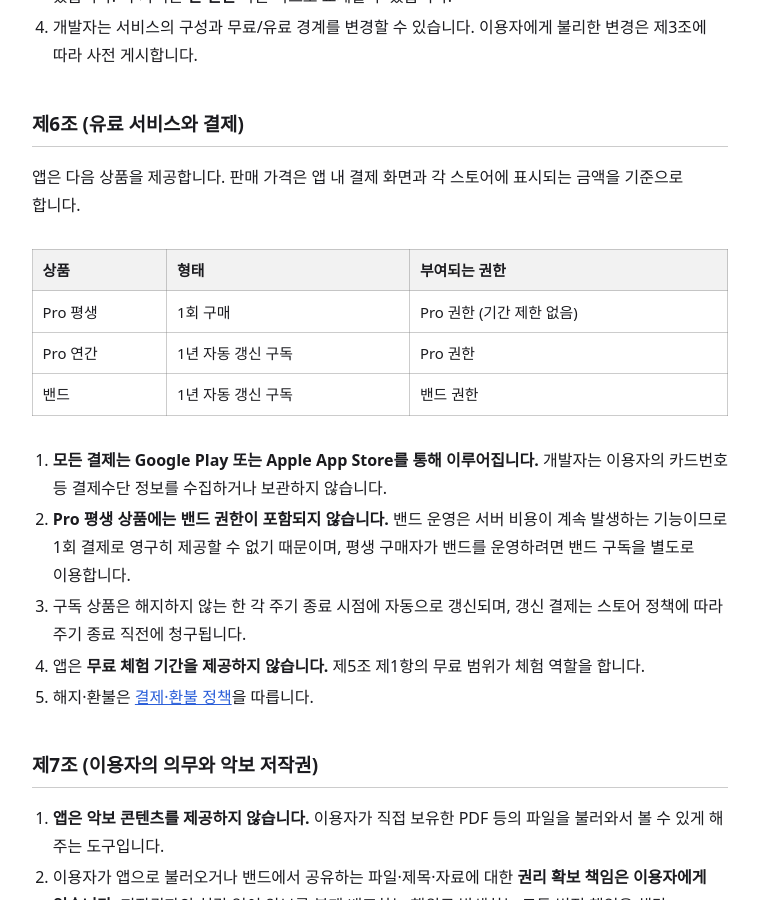
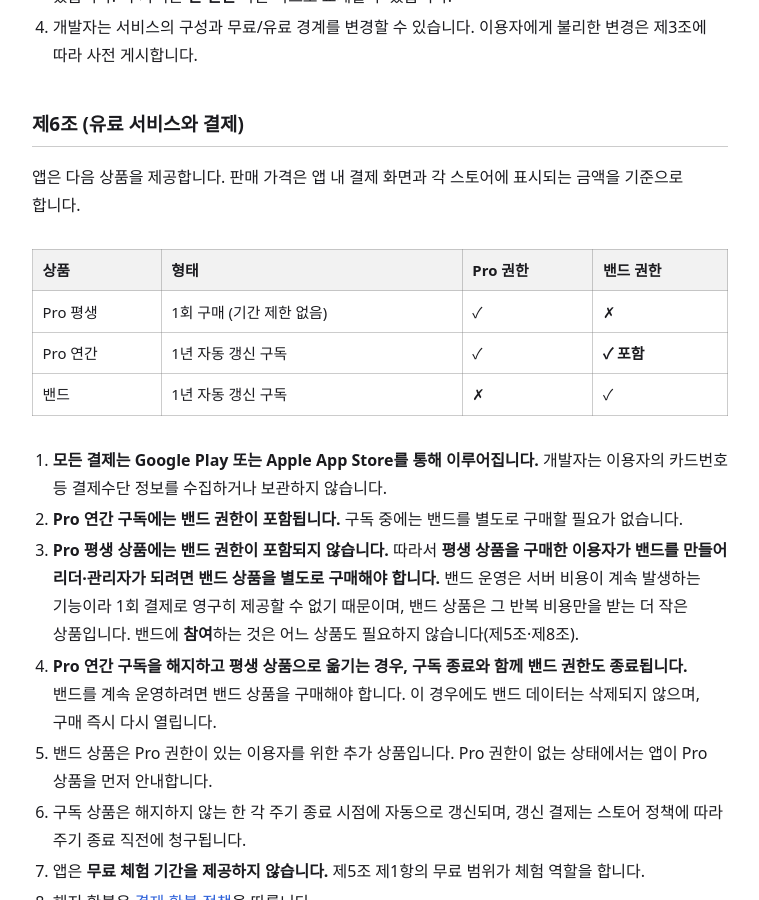
Before and after one commit to astracraftkr/ScoreCueDoc, a Jekyll site: the page built from ko/terms.md, in a window 1280 px wide and 900 px high, scrolled down 1880 px. Shown: the whole window, without its empty margins (260-1019 px from the left). Built offline with Jekyll 4.4.1, drawn with Linux system fonts in a browser that asks for light colours.

Commit message:
docs: 요금 정책 2차 개정 반영 — 연간에 밴드 포함, 밴드는 평생 전용 추가 상품
ScoreCue/doc/pricing.md 개정에 맞춰 상품표와 설명을 갱신.

- 이용약관 제6조: 상품표를 권한 매트릭스로 바꾸고, **평생 구매자가 밴드 리더·관리자가
  되려면 밴드 상품을 별도로 구매해야 한다**는 사실을 명시. 연간 구독에는 밴드가 포함되어
  따로 살 필요가 없다는 것, 연간→평생 전환 시 밴드 권한이 함께 종료된다는 것(데이터는
  유지)도 함께 적었다.
- 결제·환불 정책: 같은 내용을 구매자 시점으로 서술. 해지 후 보존 대상에 밴드 데이터 추가.

Co-Authored-By: Claude Opus 5 <noreply@anthropic.com>

```diff
--- a/ko/terms.md
+++ b/ko/terms.md
@@ -67,22 +67,30 @@ lang: ko
 
 <div class="table-wrap" markdown="1">
 
-| 상품 | 형태 | 부여되는 권한 |
-|---|---|---|
-| Pro 평생 | 1회 구매 | Pro 권한 (기간 제한 없음) |
-| Pro 연간 | 1년 자동 갱신 구독 | Pro 권한 |
-| 밴드 | 1년 자동 갱신 구독 | 밴드 권한 |
+| 상품 | 형태 | Pro 권한 | 밴드 권한 |
+|---|---|---|---|
+| Pro 평생 | 1회 구매 (기간 제한 없음) | ✓ | ✗ |
+| Pro 연간 | 1년 자동 갱신 구독 | ✓ | **✓ 포함** |
+| 밴드 | 1년 자동 갱신 구독 | ✗ | ✓ |
 
 </div>
 
 1. **모든 결제는 Google Play 또는 Apple App Store를 통해 이루어집니다.** 개발자는 이용자의 카드번호 등
    결제수단 정보를 수집하거나 보관하지 않습니다.
-2. **Pro 평생 상품에는 밴드 권한이 포함되지 않습니다.** 밴드 운영은 서버 비용이 계속 발생하는 기능이므로
-   1회 결제로 영구히 제공할 수 없기 때문이며, 평생 구매자가 밴드를 운영하려면 밴드 구독을 별도로 이용합니다.
-3. 구독 상품은 해지하지 않는 한 각 주기 종료 시점에 자동으로 갱신되며, 갱신 결제는 스토어 정책에 따라
+2. **Pro 연간 구독에는 밴드 권한이 포함됩니다.** 구독 중에는 밴드를 별도로 구매할 필요가 없습니다.
+3. **Pro 평생 상품에는 밴드 권한이 포함되지 않습니다.** 따라서 **평생 상품을 구매한 이용자가 밴드를
+   만들어 리더·관리자가 되려면 밴드 상품을 별도로 구매해야 합니다.** 밴드 운영은 서버 비용이 계속
+   발생하는 기능이라 1회 결제로 영구히 제공할 수 없기 때문이며, 밴드 상품은 그 반복 비용만을 받는 더
+   작은 상품입니다. 밴드에 **참여**하는 것은 어느 상품도 필요하지 않습니다(제5조·제8조).
+4. **Pro 연간 구독을 해지하고 평생 상품으로 옮기는 경우, 구독 종료와 함께 밴드 권한도 종료됩니다.**
+   밴드를 계속 운영하려면 밴드 상품을 구매해야 합니다. 이 경우에도 밴드 데이터는 삭제되지 않으며,
+   구매 즉시 다시 열립니다.
+5. 밴드 상품은 Pro 권한이 있는 이용자를 위한 추가 상품입니다. Pro 권한이 없는 상태에서는 앱이 Pro
+   상품을 먼저 안내합니다.
+6. 구독 상품은 해지하지 않는 한 각 주기 종료 시점에 자동으로 갱신되며, 갱신 결제는 스토어 정책에 따라
    주기 종료 직전에 청구됩니다.
-4. 앱은 **무료 체험 기간을 제공하지 않습니다.** 제5조 제1항의 무료 범위가 체험 역할을 합니다.
-5. 해지·환불은 [결제·환불 정책]({{ '/ko/refund/' | relative_url }})을 따릅니다.
+7. 앱은 **무료 체험 기간을 제공하지 않습니다.** 제5조 제1항의 무료 범위가 체험 역할을 합니다.
+8. 해지·환불은 [결제·환불 정책]({{ '/ko/refund/' | relative_url }})을 따릅니다.
 
 ## 제7조 (이용자의 의무와 악보 저작권)
 
```
Also changed, not shown: ko/refund.md (+10 -5 lines).
